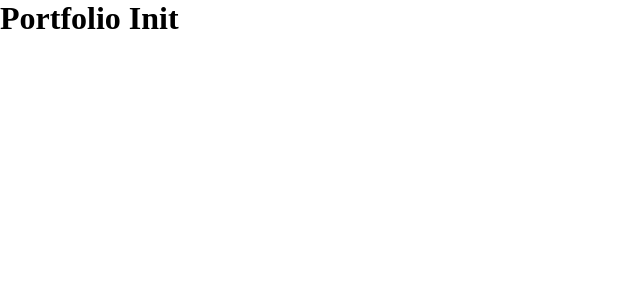
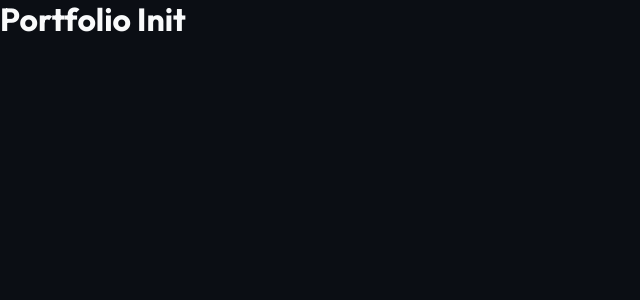
Before and after one commit to muhammed-anees-pp/Portfolio, a React (Vite) app: page / in a window 1280 px wide. Shown: the top 300 px of the page, without its empty margins (0-640 px from the left). Built offline with nearby package versions, Linux system fonts and the light colour scheme.

Commit message:
style: setup global variables and typography

```diff
--- a/src/App.css
+++ b/src/App.css
@@ -1 +1,85 @@
-/* Global Styles Placeholder */
+@import url('https://fonts.googleapis.com/css2?family=Outfit:wght@300;400;500;600;700;800&display=swap');
+
+:root {
+    /* Dark Carbon Theme */
+    --bg-main: #0B0E14;
+    --bg-surface: #161B22;
+    --color-primary: #4F46E5;
+    --color-primary-hover: #4338ca;
+    --text-headline: #F9FAFB;
+    --text-body: #9CA3AF;
+
+    --max-width: 1200px;
+    --nav-height: 80px;
+}
+
+* {
+    margin: 0;
+    padding: 0;
+    box-sizing: border-box;
+}
+
+html {
+    scroll-behavior: smooth;
+}
+
+body {
+    background-color: var(--bg-main);
+    color: var(--text-body);
+    font-family: 'Outfit', sans-serif;
+    line-height: 1.6;
+    -webkit-font-smoothing: antialiased;
+    min-height: 100vh;
+}
+
+h1,
+h2,
+h3,
+h4,
+h5,
+h6 {
+    color: var(--text-headline);
+    line-height: 1.2;
+    font-weight: 700;
+}
+
+a {
+    text-decoration: none;
+    color: inherit;
+    transition: color 0.3s ease;
+}
+
+ul {
+    list-style: none;
+}
+
+button {
+    font-family: 'Outfit', sans-serif;
+    cursor: pointer;
+    border: none;
+    outline: none;
+}
+
+img {
+    max-width: 100%;
+    display: block;
+}
+
+/* Scrollbar */
+::-webkit-scrollbar {
+    width: 10px;
+}
+
+::-webkit-scrollbar-track {
+    background: var(--bg-main);
+}
+
+::-webkit-scrollbar-thumb {
+    background: var(--bg-surface);
+    border-radius: 5px;
+    border: 1px solid rgba(255, 255, 255, 0.1);
+}
+
+::-webkit-scrollbar-thumb:hover {
+    background: var(--color-primary);
+}
```
